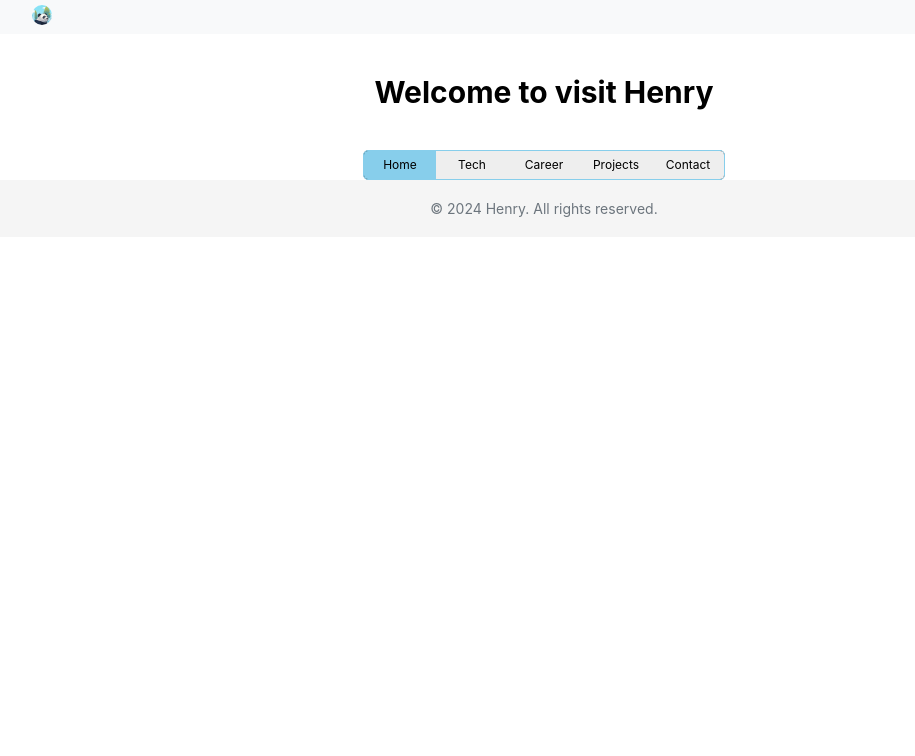
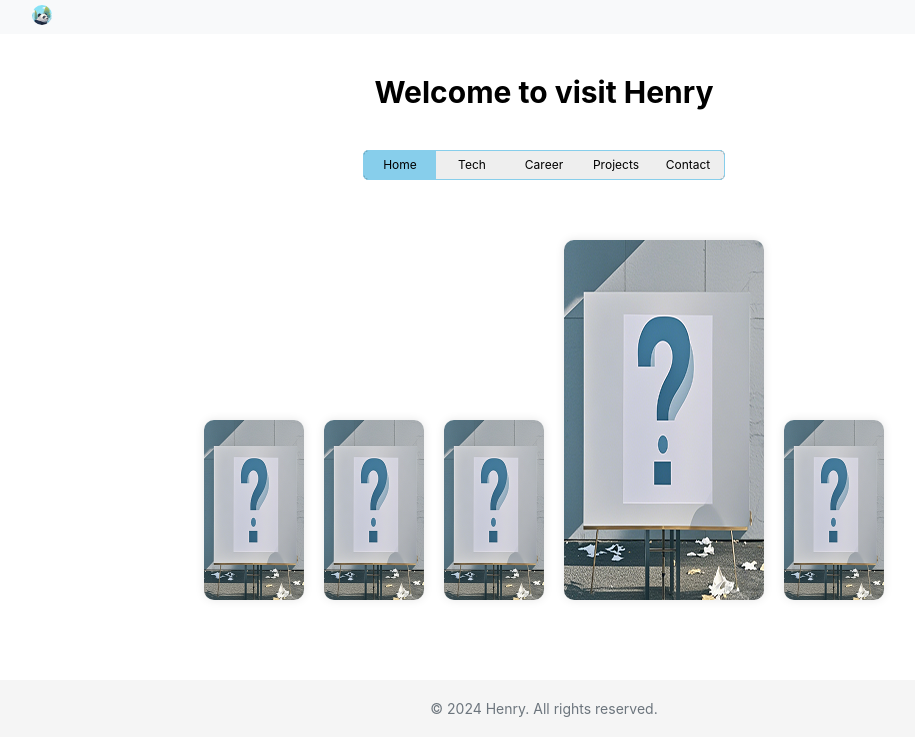
Before and after one commit to Henry37/henry37.github.io, a Next.js app: page / in a window 1280 px wide. Shown: the top 756 px of the page, without its empty margins (96-1011 px from the left). Built offline with nearby package versions, Linux system fonts and the light colour scheme.

Commit message:
[feature] Home page with Bookshelf

```diff
--- a/src/app/page.styles.ts
+++ b/src/app/page.styles.ts
@@ -1,14 +1,7 @@
 import styled from 'styled-components';
 
-export const Section = styled.div`
-  height: 100vh;
-  transition: opacity 1s;
-
-  &.fade-in {
-    opacity: 1;
-  }
-
-  &.fade-out {
-    opacity: 0;
-  }
+export const Page = styled.div`
+  width: 100%;
+  max-width: 1024px;
+  margin: 0 auto;
 `;
--- a/src/app/page.tsx
+++ b/src/app/page.tsx
@@ -3,13 +3,17 @@
 import { FC } from 'react';
 import Title from '../components/Title/Title';
 import Navigator from '../components/Navigator/Navigator';
+import BookShelf from '../components/BookShelf/BookShelf';
+import { Page } from './page.styles';
+import { books } from '../constants/books';
 
 const Home: FC = () => {
   return (
-    <div>
+    <Page>
       <Title>Welcome to visit Henry</Title>
       <Navigator />
-    </div>
+      <BookShelf books={books} />
+    </Page>
   );
 };
 
--- /dev/null
+++ b/src/components/BookShelf/BookShelf.styles.ts
@@ -0,0 +1,36 @@
+import { styled } from 'styled-components';
+
+export const BookshelfContainer = styled.div`
+  max-width: 1024px;
+  margin: 0 auto 60px;
+  display: flex;
+  justify-content: center;
+  overflow: hidden;
+`;
+
+export const BooksContainer = styled.div`
+  height: 360px;
+  display: flex;
+  gap: 20px;
+  margin-top: 20px;
+  overflow-x: auto;
+  padding: 20px;
+  border-radius: 10px;
+  scrollbar-width: none;
+  -ms-overflow-style: none;
+  align-items: end;
+
+  &::-webkit-scrollbar {
+    display: none;
+  }
+`;
+
+export const Book = styled.div<{ active: string }>`
+  width: ${({ active }) => (active === 'active' ? '200px' : '100px')};
+  height: ${({ active }) => (active === 'active' ? '360px' : '180px')};
+  overflow: hidden;
+  border-radius: 10px;
+  box-shadow: 0 0 10px var(--shadow-color);
+  cursor: pointer;
+  transition: width 0.3s, height 0.3s;
+`;
--- /dev/null
+++ b/src/components/BookShelf/BookShelf.tsx
@@ -0,0 +1,57 @@
+import React from 'react';
+import Image from 'next/image';
+import { BookshelfContainer, BooksContainer, Book } from './BookShelf.styles';
+
+interface Book {
+  id: number;
+  title: string;
+  cover: string;
+}
+
+interface BookShelfProps {
+  books: Book[];
+  activeIndex?: number;
+}
+
+const BookShelf: React.FC<BookShelfProps> = ({ books, activeIndex = 3 }) => {
+  const [currentIndex, setCurrentIndex] = React.useState(activeIndex);
+
+  const handleBookClick = (index: number) => {
+    setCurrentIndex(index);
+  };
+
+  const handleDragStart = (event: React.DragEvent<HTMLImageElement>) => {
+    event.preventDefault();
+  };
+
+  return (
+    <BookshelfContainer>
+      <BooksContainer>
+        {books.map((book, index) => {
+          const isActive = currentIndex === index ? 'active' : '';
+          const width = isActive ? 200 : 100;
+          const height = isActive ? 360 : 180;
+          return (
+            <Book
+              key={book.id}
+              active={isActive}
+              onClick={() => {
+                handleBookClick(index);
+              }}
+              onDragStart={handleDragStart}
+            >
+              <Image
+                src={book.cover}
+                alt={book.title}
+                width={width}
+                height={height}
+              />
+            </Book>
+          );
+        })}
+      </BooksContainer>
+    </BookshelfContainer>
+  );
+};
+
+export default BookShelf;
--- a/src/components/Navigator/Navigator.styles.ts
+++ b/src/components/Navigator/Navigator.styles.ts
@@ -3,7 +3,7 @@ import { styled } from 'styled-components';
 export const Nav = styled.nav`
   width: fit-content;
   max-width: 400px;
-  margin: 0 auto;
+  margin: 20px auto;
   background-color: #000000;
   overflow: hidden;
   display: flex;
--- /dev/null
+++ b/src/constants/books.ts
@@ -0,0 +1,7 @@
+export const books = [
+  { id: 1, title: 'Book 1', cover: 'images/placeHolder.png' },
+  { id: 2, title: 'Book 2', cover: 'images/placeHolder.png' },
+  { id: 3, title: 'Book 3', cover: 'images/placeHolder.png' },
+  { id: 4, title: 'Book 4', cover: 'images/placeHolder.png' },
+  { id: 5, title: 'Book 5', cover: 'images/placeHolder.png' },
+];
```
Also changed, not shown: public/images/placeHolder.png (added).
